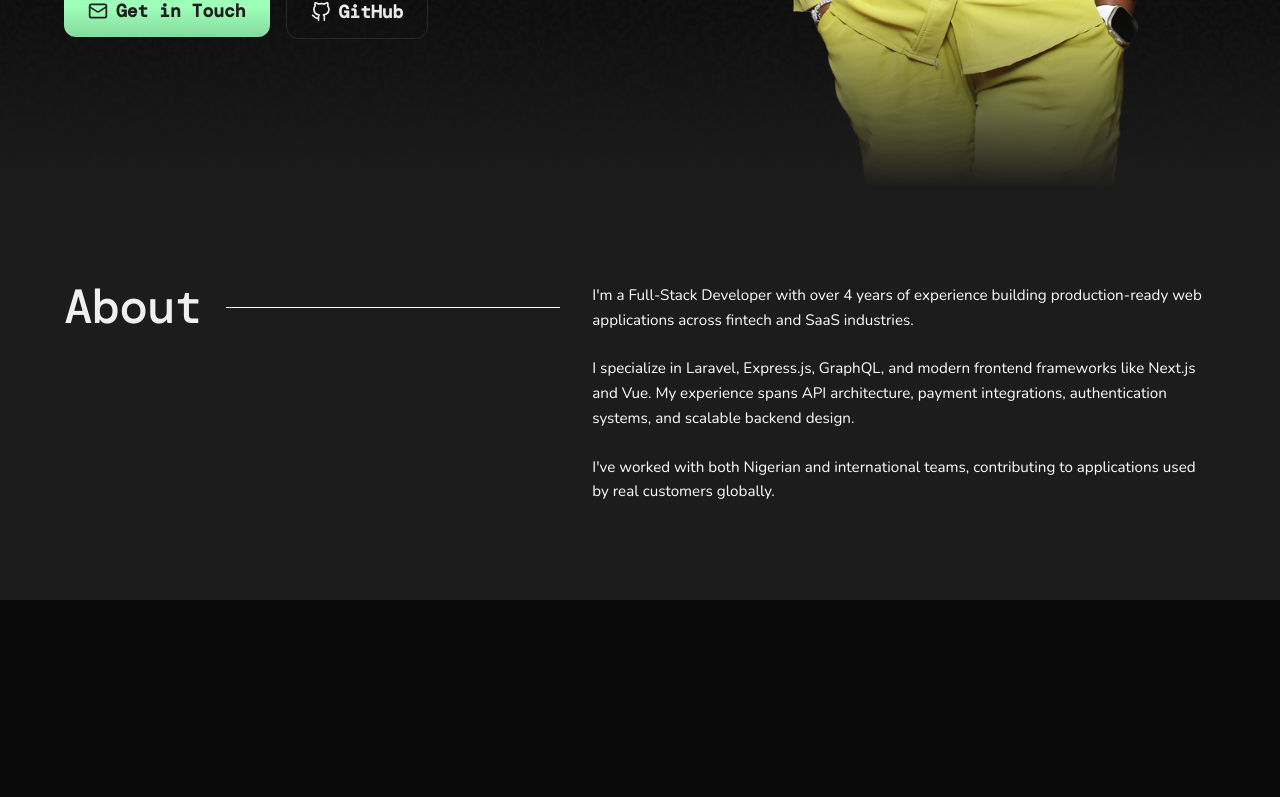
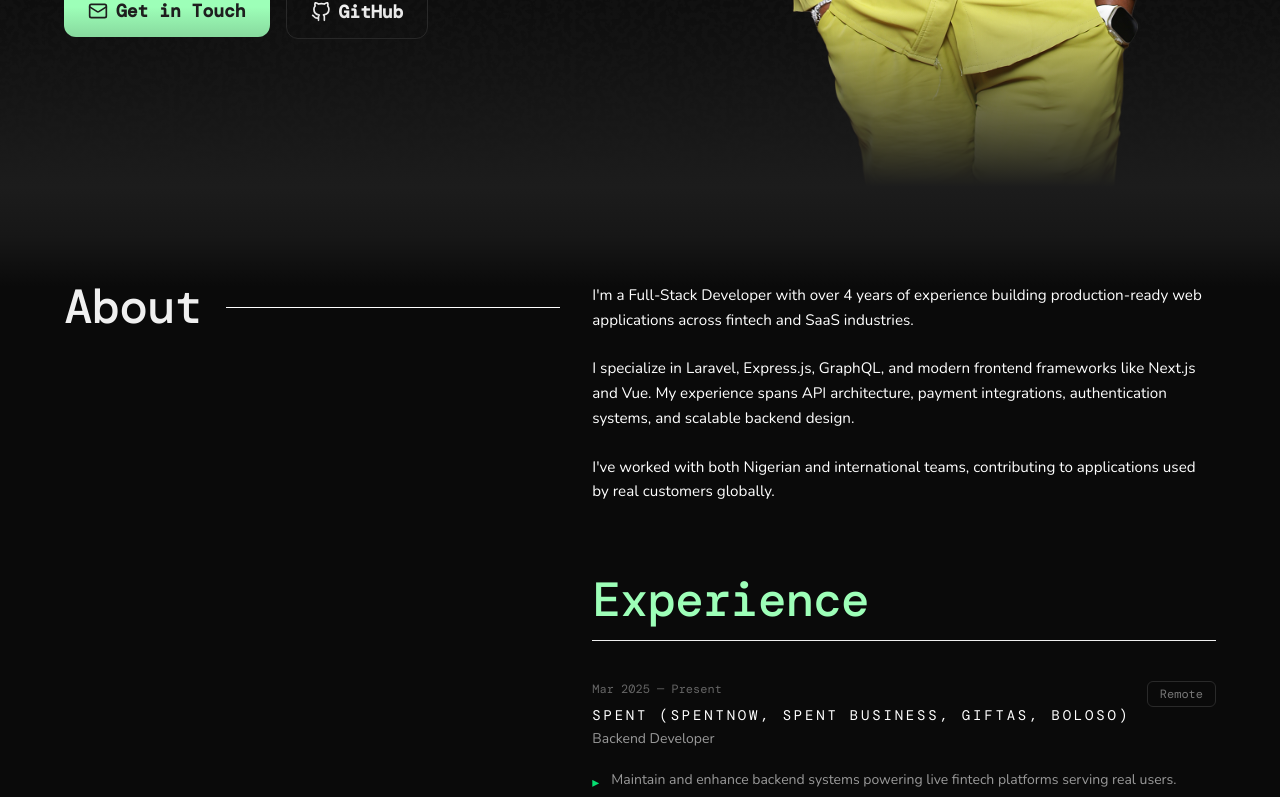
Before and after one commit to Ruthiejayjay/portfolio-website, a Next.js app: page / in a window 1280 px wide. Shown: the part 661-1458 px from the top of the page. Before the commit the page ends 1261 px from the top, so only its background shows below. Built offline with nearby package versions, Linux system fonts and the light colour scheme; a web font is replaced by a local one.

Commit message:
Completed experience section

```diff
--- a/src/components/About.tsx
+++ b/src/components/About.tsx
@@ -1,10 +1,11 @@
 "use client";
+import Experience from "./Experience";
 
 export default function About() {
   return (
     <section
       id="about"
-      className="relative px-4 sm:px-6 lg:px-8 py-20 sm:py-24 overflow-hidden bg-[#1C1C1C]"
+      className="relative px-4 sm:px-6 lg:px-8 py-20 sm:py-24 overflow-hidden"
     >
       {/* Top Fade */}
       <div className="absolute top-0 left-0 w-full h-[100px] bg-gradient-to-b from-[#1C1C1C] via-[#1C1C1C]/70 to-transparent pointer-events-none z-10" />
@@ -40,6 +41,7 @@ export default function About() {
               I&apos;ve worked with both Nigerian and international teams,
               contributing to applications used by real customers globally.
             </p>
+            <Experience />
           </div>
         </div>
       </div>
--- /dev/null
+++ b/src/components/Experience.tsx
@@ -0,0 +1,79 @@
+"use client";
+import { experienceItems } from "@/data";
+import { Download } from "lucide-react";
+
+export default function Experience() {
+  return (
+    <section
+      id="experience"
+      className="relative py-12"
+    >
+      <div className="max-w-6xl mx-auto w-full">
+        <div className="flex flex-col md:flex-row items-start gap-10 lg:gap-8">
+          {/* Experience List */}
+          <div className="w-full max-w-3xl flex flex-col">
+            <h2 className="font-mono text-[#9DFFB8] text-3xl sm:text-4xl lg:text-5xl font-medium tracking-tight mb-4">
+              Experience
+            </h2>
+            <hr className="h-px bg-white flex-1" />
+            {experienceItems.map((item, i) => (
+              <div
+                key={i}
+                className={`py-10 ${
+                  i !== experienceItems.length - 1
+                    ? "border-b border-[#1f1f1f]"
+                    : ""
+                }`}
+              >
+                {/* Header */}
+                <div className="flex items-start justify-between gap-4 flex-wrap">
+                  <div>
+                    <p className="font-mono text-xs text-[#666] mb-2">
+                      {item.period}
+                    </p>
+
+                    <h3 className="font-mono text-sm uppercase tracking-[0.2em] text-white mb-1">
+                      {item.company}
+                    </h3>
+
+                    <p className="text-sm text-[#9a9a9a]">{item.role}</p>
+                  </div>
+
+                  {/* Tag */}
+                  <span className="font-mono text-xs text-[#777] px-3 py-1 border border-[#2a2a2a] rounded-md">
+                    {item.type}
+                  </span>
+                </div>
+
+                {/* Bullets */}
+                <ul className="mt-5 space-y-3">
+                  {item.bullets.map((bullet, j) => (
+                    <li
+                      key={j}
+                      className="flex items-start gap-3 text-sm text-[#9a9a9a] leading-relaxed"
+                    >
+                      <span className="text-green-400 mt-[3px]">▸</span>
+                      <span>{bullet}</span>
+                    </li>
+                  ))}
+                </ul>
+              </div>
+            ))}
+
+            {/* Download CV */}
+            <div className="pt-10">
+              <a
+                href="/ruth-james-cv.pdf"
+                download
+                className="font-mono inline-flex items-center gap-2 px-5 py-2.5 text-xl bg-white border border-[#2a2a2a] text-black rounded-md hover:border-green-400 transition"
+              >
+                Download CV
+                <Download size={18} />
+              </a>
+            </div>
+          </div>
+        </div>
+      </div>
+    </section>
+  );
+}
--- a/src/data/index.ts
+++ b/src/data/index.ts
@@ -8,36 +8,66 @@ export const navLinks: NavLink[] = [
 
 export const experienceItems: ExperienceItem[] = [
   {
-    period: "2023 — 2024",
-    company: "INTERNET BRAND",
-    role: "Intern at HCM Team, The Car Connection",
+    period: "Mar 2025 — Present",
+    company: "Spent (SpentNow, Spent Business, Giftas, Boloso)",
+    role: "Backend Developer",
     type: "Remote",
     bullets: [
-      "Developed and maintained web applications using Zend Framework and JavaScript. The Car Connection.",
-      "Utilized Git for version control and collaboration with team members.",
-      "Managed project tasks and workflows using Jira.",
+      "Maintain and enhance backend systems powering live fintech platforms serving real users.",
+      "Develop and ship features using Laravel, Inertia.js, and Filament.",
+      "Optimize transaction-based systems for performance, reliability, and data integrity.",
+      "Collaborate in Agile teams to deliver secure production updates.",
+      "Support financial workflows across consumer and business-facing products.",
     ],
   },
   {
-    period: "2023 — 2024",
-    company: "INTERNET BRAND",
-    role: "Intern at HCM Team, The Car Connection",
+    period: "Oct 2023 — Dec 2025",
+    company: "Aptiw Ltd (Clientforce)",
+    role: "Full-Stack Developer",
     type: "Remote",
     bullets: [
-      "Developed and maintained web applications using Zend Framework and JavaScript. The Car Connection.",
-      "Utilized Git for version control and collaboration with team members.",
-      "Managed project tasks and workflows using Jira.",
+      "Built and maintained SaaS applications using Laravel, Express.js, and GraphQL.",
+      "Developed frontend interfaces using Next.js and Vue.js.",
+      "Designed scalable REST and GraphQL APIs.",
+      "Implemented authentication systems and role-based access control.",
+      "Architected backend services supporting enterprise clients.",
     ],
   },
   {
-    period: "2023 — 2024",
-    company: "INTERNET BRAND",
-    role: "Intern at HCM Team, The Car Connection",
+    period: "Sept 2023 — Oct 2023",
+    company: "HNG Internship",
+    role: "Full-Stack Developer",
     type: "Remote",
     bullets: [
-      "Developed and maintained web applications using Zend Framework and JavaScript. The Car Connection.",
-      "Utilized Git for version control and collaboration with team members.",
-      "Managed project tasks and workflows using Jira.",
+      "Designed database schemas and API specifications for collaborative projects.",
+      "Built backend features using Laravel.",
+      "Worked within an Agile team environment using Linear.",
+      "Delivered production-ready features under tight deadlines.",
+    ],
+  },
+  {
+    period: "Dec 2022 — Apr 2023",
+    company: "Internet Brands (HGM Team – The Car Connection)",
+    role: "Full Stack Developer (Contract)",
+    type: "USA · Remote",
+    bullets: [
+      "Developed and maintained enterprise web applications using Zend Framework and JavaScript.",
+      "Contributed to production features and technical documentation.",
+      "Collaborated with distributed engineering teams in a large-scale organization.",
+      "Worked on high-traffic automotive platforms.",
+    ],
+  },
+  {
+    period: "Feb 2021 — Sept 2022",
+    company: "New Devz",
+    role: "Project Manager / Full Stack Developer",
+    type: "Nigeria",
+    bullets: [
+      "Led delivery of 10+ web projects from conception to deployment.",
+      "Built fintech applications integrating Paystack and Flutterwave payment systems.",
+      "Developed backend microservices using ASP.NET Core.",
+      "Mentored developers and managed Agile workflows.",
+      "Oversaw architecture decisions and production releases.",
     ],
   },
 ];
```
Also changed, not shown: 1 other file (tests, documents, lock files or other folders).
